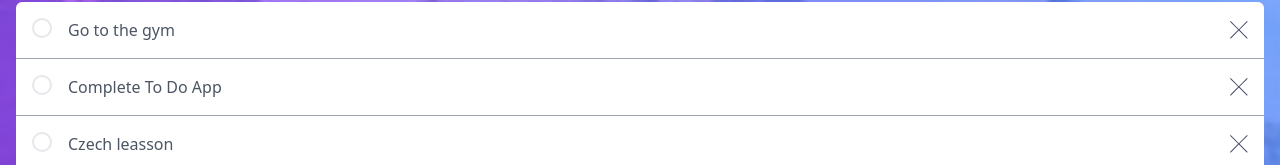
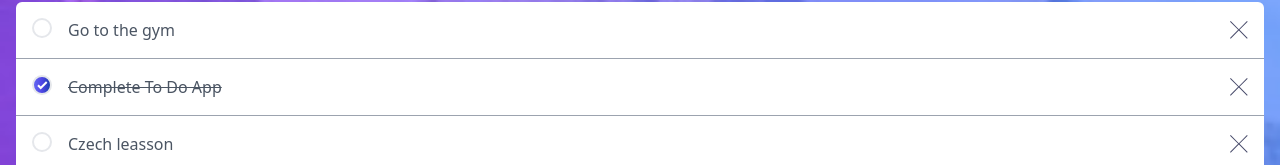
Before and after one commit to MarioGRodriguez28/react-todo, a React (Vite) app: page / in a window 1280 px wide. Shown: the part 178-343 px from the top of the page. Built offline with nearby package versions, Linux system fonts and the light colour scheme.

Commit message:
Update and Delete To Do, Done!

```diff
--- a/src/App.jsx
+++ b/src/App.jsx
@@ -16,21 +16,37 @@ const initialStateTodos = [
 const App = () => {
   const [todos, setTodos] = useState(initialStateTodos);
 
-  const createTodo = (title)=>{
-    const newTodo={
+  const createTodo = (title) => {
+    const newTodo = {
       id: Date.now(),
       title,
-      completed:false
-    }
-    setTodos([...todos, newTodo])
-  }
+      completed: false,
+    };
+    setTodos([...todos, newTodo]);
+  };
+
+  const updateTodo = (id) => {
+    setTodos(
+      todos.map((todo) =>
+        todo.id === id ? { ...todo, completed: !todo.completed } : todo
+      )
+    );
+  };
+
+  const deleteTodo = (id) => {
+    setTodos(todos.filter((todo) => todo.id !== id));
+  };
 
   return (
     <div className="bg-gray-200  min-h-screen bg-[url('./assets/images/bg-mobile-light.jpg')] bg-contain bg-no-repeat">
       <Header />
       <main className="container mt-8 mx-auto px-4">
-        <TodoCreate createTodo={createTodo}/>
-        <TodoList todos={todos}/>
+        <TodoCreate createTodo={createTodo} />
+        <TodoList
+          todos={todos}
+          updateTodo={updateTodo}
+          deleteTodo={deleteTodo}
+        />
         <TodoComputed />
         <TodoFilter />
       </main>
--- a/src/components/TodoItem.jsx
+++ b/src/components/TodoItem.jsx
@@ -1,12 +1,24 @@
+import CheckIcon from "./icons/CheckICon";
 import CrossIcon from "./icons/CrossIcon";
 
-const TodoItem = ({todo}) => {
-    const {id, title,completed} = todo
+const TodoItem = ({ todo, updateTodo, deleteTodo }) => {
+  const { id, title, completed } = todo;
   return (
     <article className="flex gap-4  px-4 py-4 border-b-gray-400 border-b">
-      <button className="rounded-full  border-2 inline-block h-5 w-5 flex-none"></button>
-      <p className="text-gray-600 grow ">{title} </p>
-      <button className="flex-none">
+      <button
+        className={`h-5 w-5  rounded-full  border-2 flex-none ${
+          completed
+            ? " bg-gradient-to-r from-indigo-500 via-indigo-600 to-blue-800 flex justify-center items-center"
+            : "inline-block "
+        } `}
+        onClick={() => updateTodo(id)}
+      >
+        {completed && <CheckIcon />}
+      </button>
+      <p className={`text-gray-600 grow ${completed && "line-through"}`}>
+        {title}{" "}
+      </p>
+      <button onClick={() => deleteTodo(id)} className="flex-none">
         <CrossIcon />
       </button>
     </article>
--- a/src/components/TodoList.jsx
+++ b/src/components/TodoList.jsx
@@ -1,10 +1,15 @@
 import TodoItem from "./TodoItem";
 
-const TodoList = ({ todos }) => {
+const TodoList = ({ todos, updateTodo, deleteTodo }) => {
   return (
     <div className="bg-white rounded-t-md mt-8">
       {todos.map((todo) => (
-        <TodoItem key={todo.id} todo={todo} />
+        <TodoItem
+          key={todo.id}
+          todo={todo}
+          updateTodo={updateTodo}
+          deleteTodo={deleteTodo}
+        />
       ))}
     </div>
   );
--- /dev/null
+++ b/src/components/icons/CheckICon.jsx
@@ -0,0 +1,13 @@
+const CheckIcon = ({ ...props }) => {
+  return (
+    <svg {...props} xmlns="http://www.w3.org/2000/svg" width="11" height="9">
+      <path
+        fill="none"
+        stroke="#FFF"
+        strokeWidth="2"
+        d="M1 4.304L3.696 7l6-6"
+      />
+    </svg>
+  );
+};
+export default CheckIcon;
```
